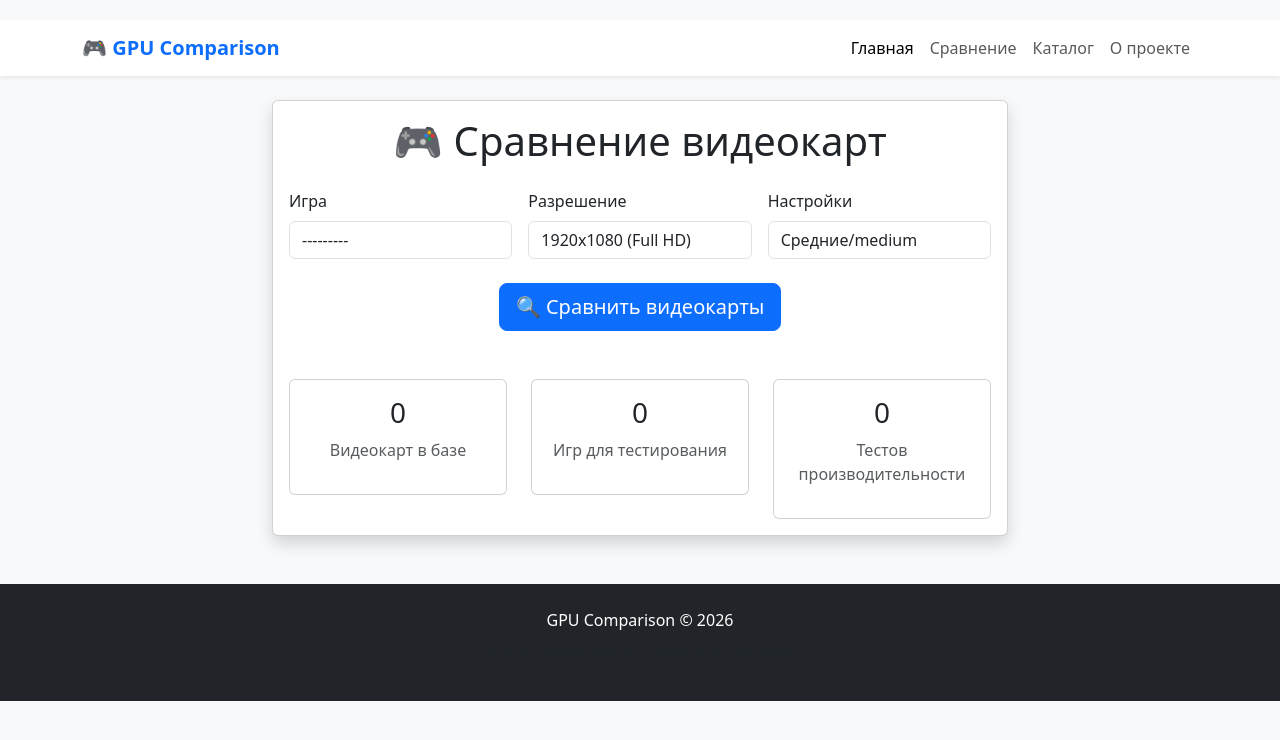
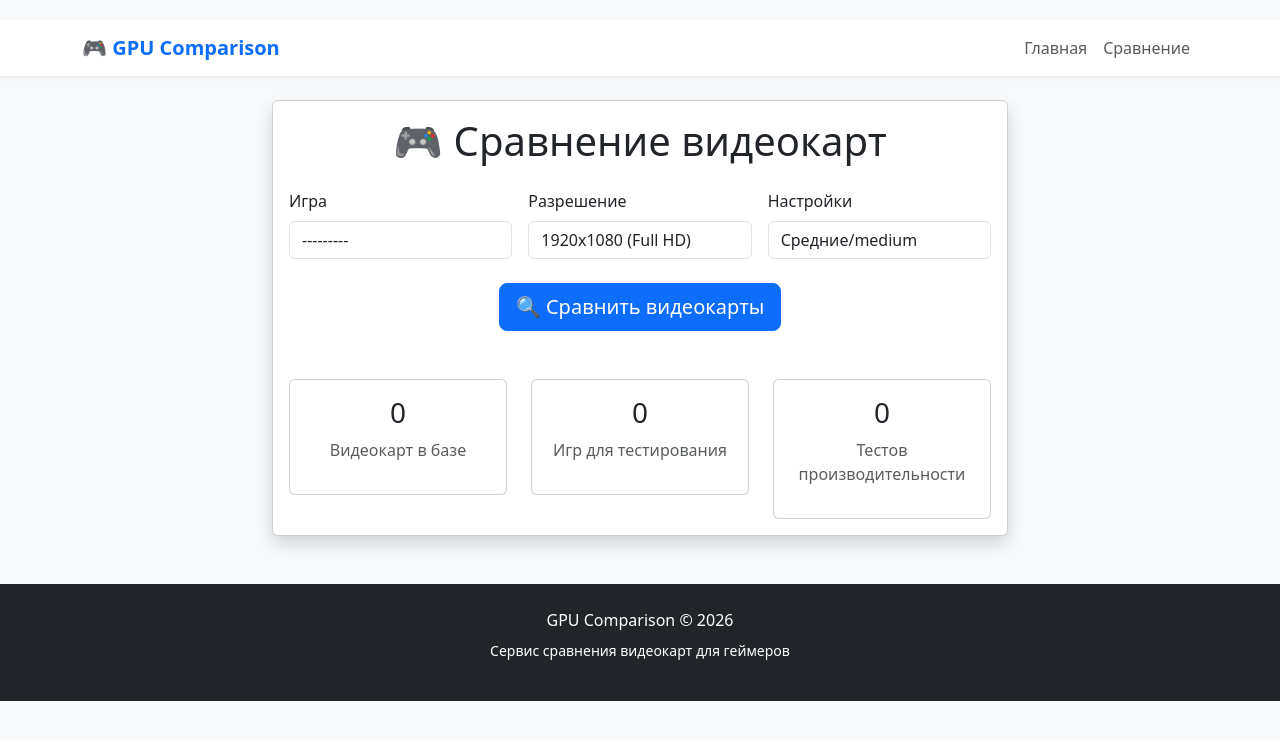
Before and after one commit to LanikTop/GPUCompare, a Django app: page /compare/ in a window 1280 px wide. Shown: the top 740 px of the page. Run offline with Django 5.2, Linux system fonts and the light colour scheme; data that the repository does not hold is empty.

Commit message:
Redesign html; Fix bug with addresses

```diff
--- a/templates/base.html
+++ b/templates/base.html
@@ -1,4 +1,3 @@
-<!-- templates/base.html -->
 <!DOCTYPE html>
 <html lang="ru">
 <head>
@@ -25,33 +24,17 @@
 <body>
     <nav class="navbar navbar-expand-lg navbar-light bg-white shadow-sm mb-4">
         <div class="container">
-            <a class="navbar-brand" href="{% url 'core:index' %}">
-                🎮 GPU Comparison
-            </a>
+            <a class="navbar-brand" href="{% url 'core:index' %}">🎮 GPU Comparison</a>
             <button class="navbar-toggler" type="button" data-bs-toggle="collapse" data-bs-target="#navbarNav">
                 <span class="navbar-toggler-icon"></span>
             </button>
             <div class="collapse navbar-collapse" id="navbarNav">
                 <ul class="navbar-nav ms-auto">
                     <li class="nav-item">
-                        <a class="nav-link active" href="{% url 'core:index' %}">
-                            Главная
-                        </a>
+                        <a class="nav-link" href="{% url 'core:index' %}">Главная</a>
                     </li>
                     <li class="nav-item">
-                        <a class="nav-link" href="compare">
-                            Сравнение
-                        </a>
-                    </li>
-                    <li class="nav-item">
-                        <a class="nav-link" href="#">
-                            Каталог
-                        </a>
-                    </li>
-                    <li class="nav-item">
-                        <a class="nav-link" href="#">
-                            О проекте
-                        </a>
+                        <a class="nav-link" href="{% url 'core:compare' %}">Сравнение</a>
                     </li>
                 </ul>
             </div>
@@ -65,9 +48,7 @@
     <footer class="footer mt-5 py-4 bg-dark text-white">
         <div class="container text-center">
             <p class="mb-2">GPU Comparison © 2026</p>
-            <p class="text-muted small">
-                Сервис сравнения видеокарт для геймеров
-            </p>
+            <p class="small">Сервис сравнения видеокарт для геймеров</p>
         </div>
     </footer>
     <script src="https://cdn.jsdelivr.net/npm/bootstrap@5.3.0/dist/js/bootstrap.bundle.min.js"></script>
```
Also changed, not shown: core/templates/compare.html (+4 -10 lines).
